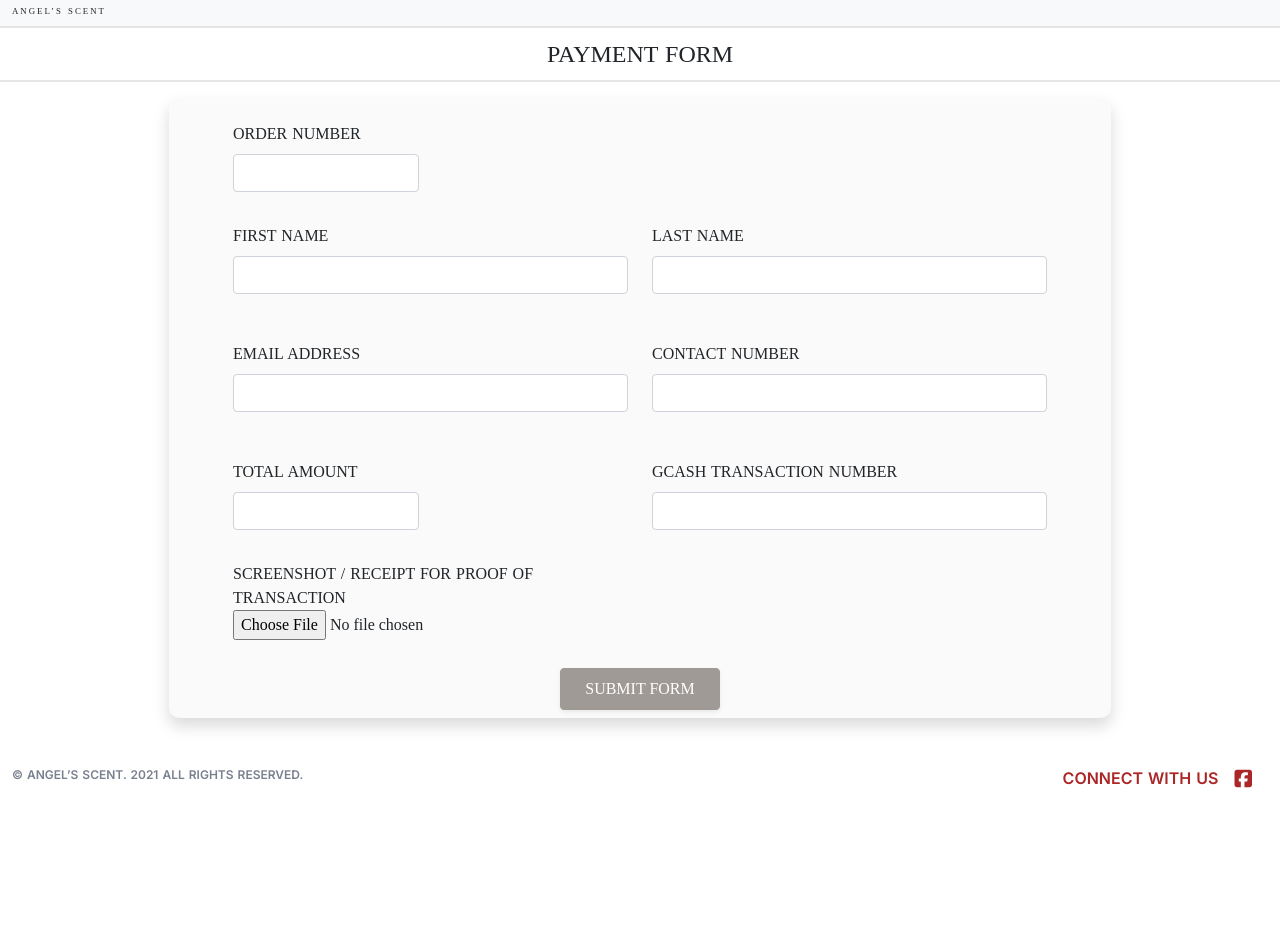
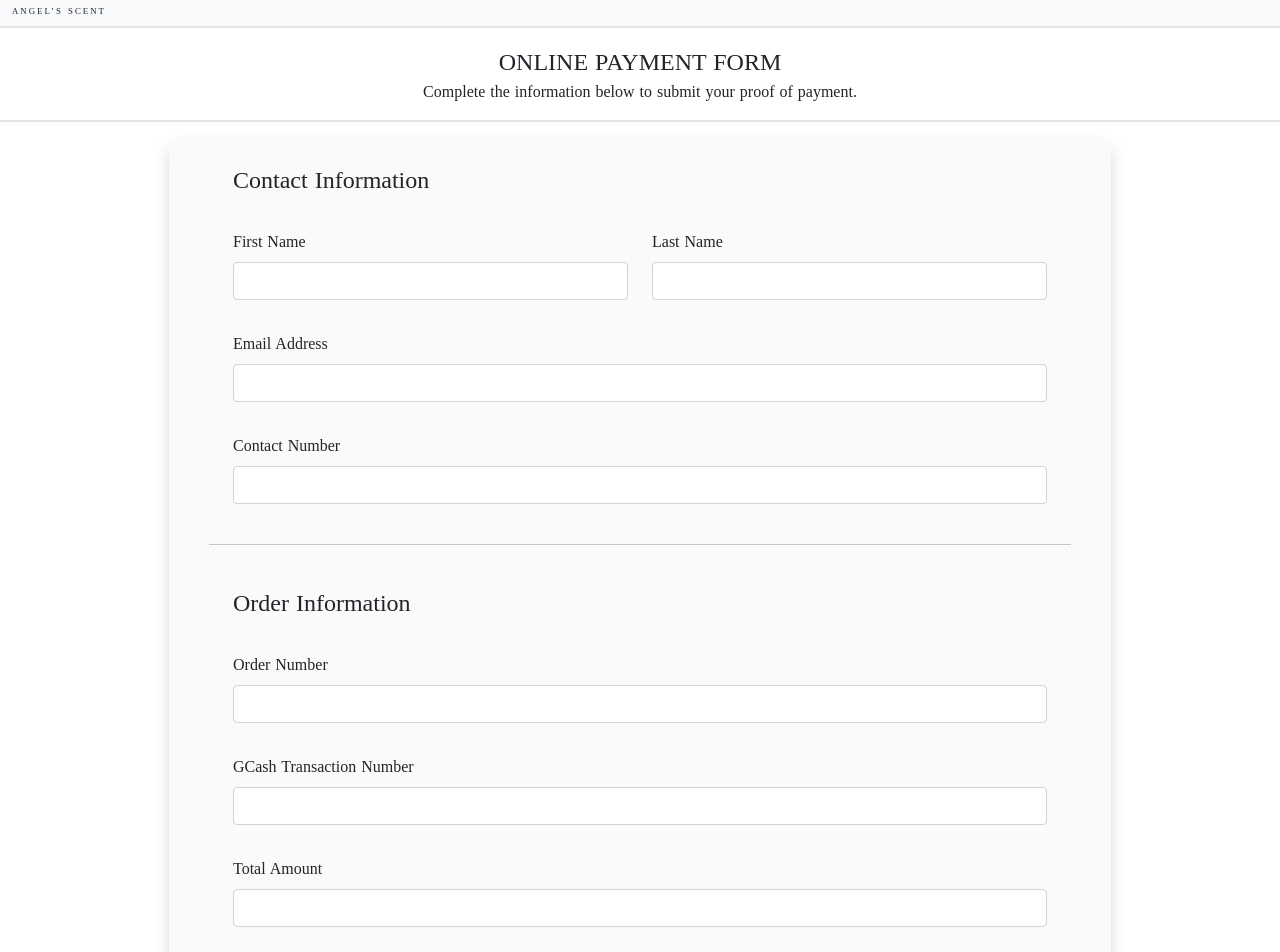
Before and after one commit to gtopacio/angelsscent, a Nuxt app: page /paymentform in a window 1280 px wide. Shown: the part 60-1012 px from the top of the page. Before the commit the page ends 866 px from the top, so only its background shows below. Built offline with nearby package versions, Linux system fonts and the light colour scheme; a web font is replaced by a local one.

Commit message:
Restyle UI of Payment Form

```diff
--- a/pages/paymentform.vue
+++ b/pages/paymentform.vue
@@ -1,17 +1,18 @@
 <template>
     <div>
-        <div class="payment-header text-center regular text-uppercase py-2">
-            Payment Form
+        <div class="payment-header py-3">
+            <div class="text-center regular text-uppercase">
+                Online Payment Form
+            </div>
+            <div class="text-center regular fs-6">
+                Complete the information below to submit your proof of payment.
+            </div>
         </div>
-        <div class="container-fluid d-flex flex-column regular text-uppercase">
+        <div class="container-fluid d-flex flex-column regular">
             <div class="shadow payment-box mt-3 mb-4 px-3 py-2 mx-auto w-75">
                 <form class="px-4" action="https://formspree.io/f/xayavyoj" method="POST">
                     <div class="row px-4">
-                        <div class="col-sm-3 my-3">
-                            <label for="orderInput" class="form-label">Order Number</label>
-                            <input type="text" class="form-control" id="orderInput"  name="Order number" required>
-                        </div>
-
+                        <legend class="my-3">Contact Information</legend>
                     </div>
                     <div class="row px-4">
                         <div class="col-sm-6 my-3">
@@ -23,42 +24,53 @@
                             <input type="lastName" class="form-control" id="lastName" name="Last Name" required>
                         </div>
                     </div>
-                    <div class="row px-4 my-3">
-                        <div class="col-sm-6 my-3">
+                    <div class="row px-4">
+                        <div class="col-sm-12 my-3">
                             <label for="emailInput" class="form-label">Email Address</label>
                             <input type="email" class="form-control" id="emailInput" name="Email" required>
                         </div>
-                        <div class="col-sm-6 my-3">
+                    </div>
+                    <div class="row px-4">
+                        <div class="col-sm-12 my-3">
                             <label for="contactInput" class="form-label">Contact Number</label>
                             <input type="number" class="form-control" id="contactInput" name="Contact"  required>
                         </div>
                     </div>
-
-                    <div class="row px-4 my-3 d-flex justify-content-between">
-                        <div class="col-sm-3 my-3">
+                    <hr class="my-4">
+                    <div class="row px-4">
+                        <legend class="my-3">Order Information</legend>
+                    </div>
+                    <div class="row px-4">
+                        <div class="col-sm-12 my-3">
+                            <label for="orderInput" class="form-label">Order Number</label>
+                            <input type="text" class="form-control" id="orderInput"  name="Order number" required>
+                        </div>
+                    </div>
+                    <div class="row px-4">
+                        <div class="col-sm-12 my-3">
+                            <label for="gcashInput" class="form-label">GCash Transaction Number</label>
+                            <input type="number" class="form-control" id="gcashInput" name="Gcash Number" required>
+                        </div>
+                    </div>
+                    <div class="row px-4">
+                        <div class="col-sm-12 my-3">
                             <label for="totalInput" class="form-label">Total Amount</label>
                             <input type="number" class="form-control" id="totalInput" name= "Total" required>
                         </div>
-                        <div class="col-sm-6 my-3">
-                            <label for="gcashInput" class="form-label">Gcash Transaction Number</label>
-                            <input type="number" class="form-control" id="gcashInput" name="Gcash Number" required>
+                    </div>
+                    <div class="row px-4">
+                        <div class="col-sm-12 my-3">
+                            <label for="formFile" class="form-label">Screenshot / Receipt for proof of transaction</label>
+                            <input type="file" id="formFile" class="form-control" accept="image/png, image/gif, image/jpeg" name="File" required>
                         </div>
                     </div>
-
-                    <div class="row px-4 my-3 pb-1">
-                        <div class="col-sm-6">
-                            <label for="formFile">Screenshot / Receipt for proof of transaction</label>
-                            <input type="file" id="formFile" accept="image/png, image/gif, image/jpeg" name="File" required>
+                    <div class="row px-4">
+                        <div class="my-3">
+                            <button type="submit" class="shadow-sm btn btn-light submit-btn regular mt-2 py-2">Submit Form</button>
                         </div>
-                    </div>
-                    <div class="d-flex justify-content-center">
-                        <button type="submit" class="shadow-sm text-uppercase btn btn-light submit-btn regular mt-2 px-4 py-2">Submit Form</button>
                     </div>
                 </form>
             </div>
-
-
-
         </div>
     </div>
 </template>
```
